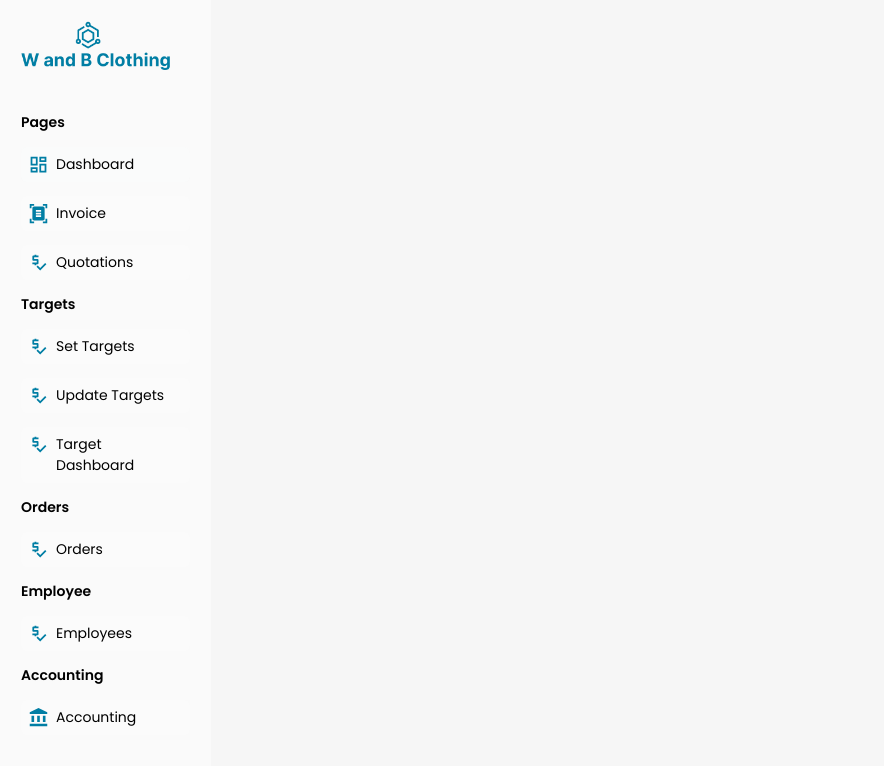
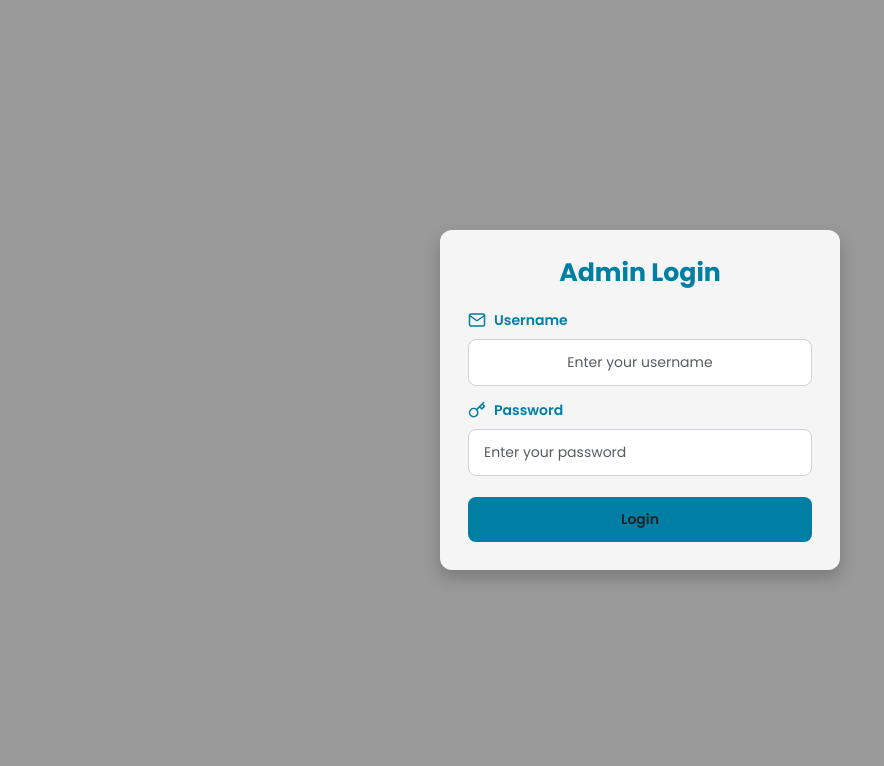
Before and after one commit to Randeepa123/Garment-management-system, a React (Create React App) app in the folder InvoiceApp-master/InvoiceApp-master/frontend/: page /login in a window 1280 px wide. Shown: the top 766 px of the page, without its empty margins (0-884 px from the left). Built offline with nearby package versions, Linux system fonts and the light colour scheme.

Commit message:
Adi commiting login

```diff
--- a/InvoiceApp-master/InvoiceApp-master/frontend/src/App.js
+++ b/InvoiceApp-master/InvoiceApp-master/frontend/src/App.js
@@ -1,11 +1,37 @@
 import "./App.css";
-
+import {
+  BrowserRouter as Router,
+  Routes,
+  Route,
+  Navigate,
+} from "react-router-dom";
 import { Dashboard } from "./pages/Dashboard";
+import Login from "./pages/Login";
+import { useState, useEffect } from "react";
 
 function App() {
+  const [isAuthenticated, setIsAuthenticated] = useState(false);
+
+  useEffect(() => {
+    const token = localStorage.getItem("token");
+    console.log(token);
+    setIsAuthenticated(!!token);
+  }, []);
+
   return (
     <div className="App">
-      <Dashboard />
+      <Router>
+        <Routes>
+          <Route
+            path="/login"
+            element={isAuthenticated ? <Navigate to="/" /> : <Login />}
+          />
+          <Route
+            path="/*"
+            element={isAuthenticated ? <Dashboard /> : <Navigate to="/login" />}
+          />
+        </Routes>
+      </Router>
     </div>
   );
 }
--- /dev/null
+++ b/InvoiceApp-master/InvoiceApp-master/frontend/src/componants/DashboardContent.js
@@ -0,0 +1,47 @@
+import React from "react";
+import { TopicBar } from "../componants/TopicBar";
+
+import Box from "@mui/material/Box";
+import Inventory2OutlinedIcon from "@mui/icons-material/Inventory2Outlined";
+import ArrowUpwardOutlinedIcon from "@mui/icons-material/ArrowUpwardOutlined";
+import { AllTargetsTable } from "../componants/target/AllTargetsTable";
+import { OrderProgressTable } from "../componants/target/OrderProgressTable";
+import { OutAnalysisGraph } from "../componants/target/OutAnalysisGraph";
+import { ProcessSchedule } from "../componants/target/ProcessSchedule";
+function CircleIconBox({ icon, color = "#007ea4", pwidth = 40 }) {
+  return (
+    <Box
+      sx={{
+        backgroundColor: color,
+        width: pwidth,
+        height: pwidth,
+        borderRadius: "50%",
+        display: "flex",
+        justifyContent: "center",
+        alignItems: "center",
+      }}
+    >
+      {icon}
+    </Box>
+  );
+}
+
+export const DashboardContent = () => {
+  return (
+    <div>
+      <TopicBar text="Targets" />
+      <div className="target-dasboard row">
+        <div className="col-12">
+          <div className="row px-2">
+            <AllTargetsTable />
+            <OutAnalysisGraph />
+          </div>
+          <AllTargetsTable />
+        </div>
+      </div>
+      <div className="schedule col target-card rounded-4 row m-2 p-3">
+        <ProcessSchedule />
+      </div>
+    </div>
+  );
+};
--- a/InvoiceApp-master/InvoiceApp-master/frontend/src/componants/TopicBar.js
+++ b/InvoiceApp-master/InvoiceApp-master/frontend/src/componants/TopicBar.js
@@ -1,13 +1,16 @@
 import React from "react";
+import { useNavigate } from "react-router-dom";
 
 //icons
 import SettingsIcon from "@mui/icons-material/Settings";
 import Person4Icon from "@mui/icons-material/Person4";
+import LogoutIcon from "@mui/icons-material/Logout";
 //ui componants
 import Box from "@mui/material/Box";
 import Divider from "@mui/material/Divider";
 import NotificationsIcon from "@mui/icons-material/Notifications";
-function CircleIconBox({ icon, color = "white" }) {
+
+function CircleIconBox({ icon, color = "white", onClick }) {
   return (
     <Box
       sx={{
@@ -18,7 +21,9 @@ function CircleIconBox({ icon, color = "white" }) {
         display: "flex",
         justifyContent: "center",
         alignItems: "center",
+        cursor: onClick ? "pointer" : "default",
       }}
+      onClick={onClick}
     >
       {icon}
     </Box>
@@ -26,6 +31,13 @@ function CircleIconBox({ icon, color = "white" }) {
 }
 
 export const TopicBar = (props) => {
+  const navigate = useNavigate();
+
+  const handleSignOut = () => {
+    localStorage.removeItem("token");
+    window.location.href = "/login"; // Use location.href instead of navigate + reload
+  };
+
   return (
     <div className="d-flex justify-content-between m-4 top-heading">
       <h2>{props.text}</h2>
@@ -35,6 +47,10 @@ export const TopicBar = (props) => {
         <Divider orientation="vertical" flexItem sx={{ height: 40 }} />
         <CircleIconBox icon={<Person4Icon sx={{ color: "white" }} />} />
         <span className="align-self-center">{props.userName}</span>
+        <CircleIconBox
+          icon={<LogoutIcon sx={{ color: "white" }} />}
+          onClick={handleSignOut}
+        />
       </div>
     </div>
   );
--- a/InvoiceApp-master/InvoiceApp-master/frontend/src/componants/salary/SalaryIncrementForm.js
+++ b/InvoiceApp-master/InvoiceApp-master/frontend/src/componants/salary/SalaryIncrementForm.js
@@ -12,6 +12,16 @@ export const SalaryIncrementForm = ({ selectedEmployee, selectedAchiver }) => {
 
   const handleSubmit = async (e) => {
     e.preventDefault();
+
+    if (!selectedEmployee) {
+      alert("Please select an employee first.");
+      return;
+    }
+
+    if (amount <= 0) {
+      alert("Please enter a valid increment amount.");
+      return;
+    }
 
     const inc = {
       employeeId: selectedEmployee.employee._id,
--- a/InvoiceApp-master/InvoiceApp-master/frontend/src/pages/Dashboard.js
+++ b/InvoiceApp-master/InvoiceApp-master/frontend/src/pages/Dashboard.js
@@ -1,5 +1,5 @@
 import React from "react";
-import { BrowserRouter as Router, Routes, Route, Link } from "react-router-dom";
+import { Routes, Route, Link } from "react-router-dom";
 import { InvoicePage } from "./InvoicePage";
 import { QuotePage } from "./QuotePage";
 import { SetTargets } from "./target/SetTargets";
@@ -9,26 +9,24 @@ import DocumentScannerIcon from "@mui/icons-material/DocumentScanner";
 import PriceCheckIcon from "@mui/icons-material/PriceCheck";
 import logo from "../asserts/img/logo.png";
 import { UpdateTargets } from "./target/UpdateTargets";
-
 import { TargetDashboard } from "./target/TargetDashboard";
 import AddOrder from "./Order_Management/AddOrder";
 import UpdateOrder from "./Order_Management/UpdateOrder";
 import { Employee } from "./target/Employee";
-import AccountBalanceIcon from '@mui/icons-material/AccountBalance';
-
+import AccountBalanceIcon from "@mui/icons-material/AccountBalance";
+import { DashboardContent } from "../componants/DashboardContent";
 
 export const Dashboard = () => {
   return (
-    <Router>
     <div className="d-flex dashboard">
       <div className="d-flex flex-column p-4 gap-5 sidebar vh-100">
-        <img className="w-5" src={logo}></img>
+        <img className="w-5" src={logo} alt="Logo" />
 
         <ul className="pl-0 sidebar-list">
           <span className="fw-semibold">Pages</span>
           <li className="d-flex bg-light bg-opacity-25 p-2 rounded gap-2 my-3">
             <DashboardOutlinedIcon sx={{ fill: "#007EA4" }} />
-            <Link to="/">Dashboard</Link>
+            <Link to="/dc">Dashboard</Link>
           </li>
           <li className="d-flex bg-light bg-opacity-10 p-2 rounded gap-2 my-3">
             <DocumentScannerIcon sx={{ fill: "#007EA4" }} />
@@ -36,32 +34,22 @@ export const Dashboard = () => {
           </li>
           <li className="d-flex bg-light bg-opacity-10 p-2 rounded gap-2 my-3">
             <PriceCheckIcon sx={{ fill: "#007EA4" }} />
-            <Link to="quote">Quotations</Link>
+            <Link to="/quote">Quotations</Link>
           </li>
           <span className="fw-semibold">Targets</span>
           <li className="d-flex bg-light bg-opacity-10 p-2 rounded gap-2 my-3">
             <PriceCheckIcon sx={{ fill: "#007EA4" }} />
-            <Link to="set-targets">Set Targets</Link>
+            <Link to="/targets">Target Sheet</Link>
           </li>
-          <li className="d-flex bg-light bg-opacity-10 p-2 rounded gap-2 my-3">
-            <PriceCheckIcon sx={{ fill: "#007EA4" }} />
-            <Link to="update-targets">Update Targets</Link>
-          </li>
-
-          <li className="d-flex gap-2 my-3 bg-light bg-opacity-10 p-2 rounded">
-            <PriceCheckIcon sx={{ fill: "#007EA4" }} />
-            <Link to="targets">Target Dashboard</Link>
-          </li>
-
           <span className="fw-semibold">Orders</span>
           <li className="d-flex bg-light bg-opacity-10 p-2 rounded gap-2 my-3">
             <PriceCheckIcon sx={{ fill: "#007EA4" }} />
-            <Link to="orders">Orders</Link>
+            <Link to="/orders">Orders</Link>
           </li>
           <span className="fw-semibold">Employee</span>
           <li className="d-flex bg-light bg-opacity-10 p-2 rounded gap-2 my-3">
             <PriceCheckIcon sx={{ fill: "#007EA4" }} />
-            <Link to="Employees">Employees</Link>
+            <Link to="/employees">Employees</Link>
           </li>
 
           <span className="fw-semibold">Accounting</span>
@@ -73,21 +61,19 @@ export const Dashboard = () => {
       </div>
       <div className="m-3 content-section pl-5">
         <Routes>
+          <Route path="/" element={<TargetDashboard />} />
+          <Route path="/dc" element={<DashboardContent />} />
           <Route path="/invoice" element={<InvoicePage />} />
           <Route path="/quote" element={<QuotePage />} />
-
+          <Route path="/targets" element={<TargetDashboard />} />
           <Route path="/set-targets/:sheetNo" element={<SetTargets />} />
-          <Route path="/targets" element={<TargetDashboard />} />
           <Route path="/update-targets/:sheetNo" element={<UpdateTargets />} />
           <Route path="/orders" element={<Order_Mainpage />} />
           <Route path="/addOrder" element={<AddOrder />} />
           <Route path="/updateorder" element={<UpdateOrder />} />
-          <Route path="/Employees" element={<Employee />} />
+          <Route path="/employees" element={<Employee />} />
         </Routes>
-
-
       </div>
     </div>
-    </Router>
   );
 };
```
Also changed, not shown: InvoiceApp-master/InvoiceApp-master/frontend/src/componants/target/SetTargetForm.js (+24 -2 lines).
